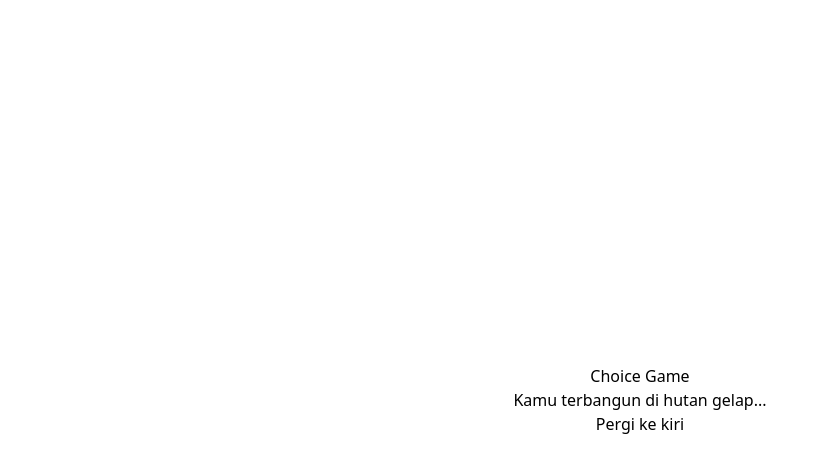
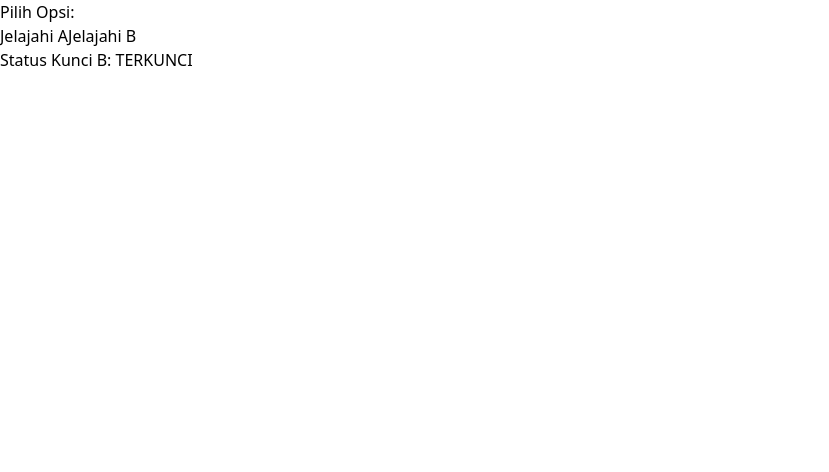
Before and after one commit to fjribgs/choice-game, a React (Vite) app: page / in a window 1280 px wide. Shown: the top 472 px of the page, without its empty margins (0-829 px from the left). Built offline with nearby package versions, Linux system fonts and the light colour scheme.

Commit message:
feat: added new concept

```diff
--- a/src/App.jsx
+++ b/src/App.jsx
@@ -1,31 +1,87 @@
 import { useState } from "react";
-import scenes from "./scenes/scenes";
 
 function App() {
-  const [currentScene, setCurrentScene] = useState("start");
-  const scene = scenes[currentScene];
+  const [isAVisited, setIsAVisited] = useState(false);
 
+  const [currentPage, setCurrentPage] = useState('selection');
+
+  const handleVisitedOptionA = () => {
+    setIsAVisited(true);
+
+    setCurrentPage('selection');
+    console.log('Opsi A Selesai. Fitur B terbuka!');
+  };
+
+  const handleGoBack = () => {
+    setCurrentPage('selection');
+  };
+
+  if (currentPage === 'selection') {
     return (
-    <div className="flex flex-col items-center justify-center h-screen">
-
-      <h1>Choice Game</h1>
-
-      <p>{scene.text}</p>
-
       <div>
 
-        {scene.choices.map((choice, idx) => (
-          <button
-            key={idx}
-            onClick={() => setCurrentScene(choice.next)}>
-              {choice.text}
+          <h2>Pilih Opsi: </h2>
+
+          <button onClick={() => setCurrentPage('optionA')}
+            className="cursor-pointer">
+            Jelajahi A
           </button>
-        ))}
 
-      </div>
+          <button onClick={() => setCurrentPage('optionB')}
+            className="cursor-pointer">
+            Jelajahi B
+          </button>
+
+          <p>Status Kunci B: {isAVisited ? 'TERBUKA' : 'TERKUNCI'}</p>
 
       </div>
     )
   }
 
+  if (currentPage === 'optionA') {
+    return (
+      <div>
+
+        <h3>Konten Opsi A</h3>
+        <p>Yaya</p>
+        <button onClick={handleVisitedOptionA}>
+          Kembali
+        </button>
+
+      </div>
+    )
+  }
+
+  if (currentPage === 'optionB') {
+    return (
+      <div>
+
+        <h3>Konten Opsi B</h3>
+        <p>Jing</p>
+
+        <button onClick={() => setCurrentPage('optionB_advanced')}
+          className={`${isAVisited ? 'flex' : 'hidden'}`}>Lanjut Ke Halaman B</button>
+        <button onClick={handleGoBack}>Kembali ke A</button>
+
+      </div>
+    )
+  }
+
+  if (currentPage === 'optionB_advanced') {
+    return (
+      <div style={{ padding: '20px', border: '1px solid #FF9800', borderRadius: '8px' }}>
+        <h3>🏆 Konten Opsi B Lanjutan!</h3>
+        <p>Anda berhasil mencapai halaman ini karena telah menyelesaikan prasyarat Opsi A.</p>
+        <button onClick={handleGoBack}>
+          Kembali ke Pilihan
+        </button>
+      </div>
+    );
+  }
+
+  return (
+    <div>Nigga</div>
+  )
+}
+
 export default App;
--- a/src/scenes/scenes.js
+++ /dev/null
@@ -1,17 +0,0 @@
-const scenes = {
-    start: {
-        text: "Kamu terbangun di hutan gelap...",
-        choices: [
-            { text: "Pergi ke kiri", next: "left" }
-        ]
-    },
-
-    left: {
-        text: "Kamu mati hh",
-        choices: [
-            { text: "Kembali ke halaman awal", next:"start"}
-        ]
-    }
-}
-
-export default scenes;
```
Lines whose indentation alone changed are shown as unchanged.
